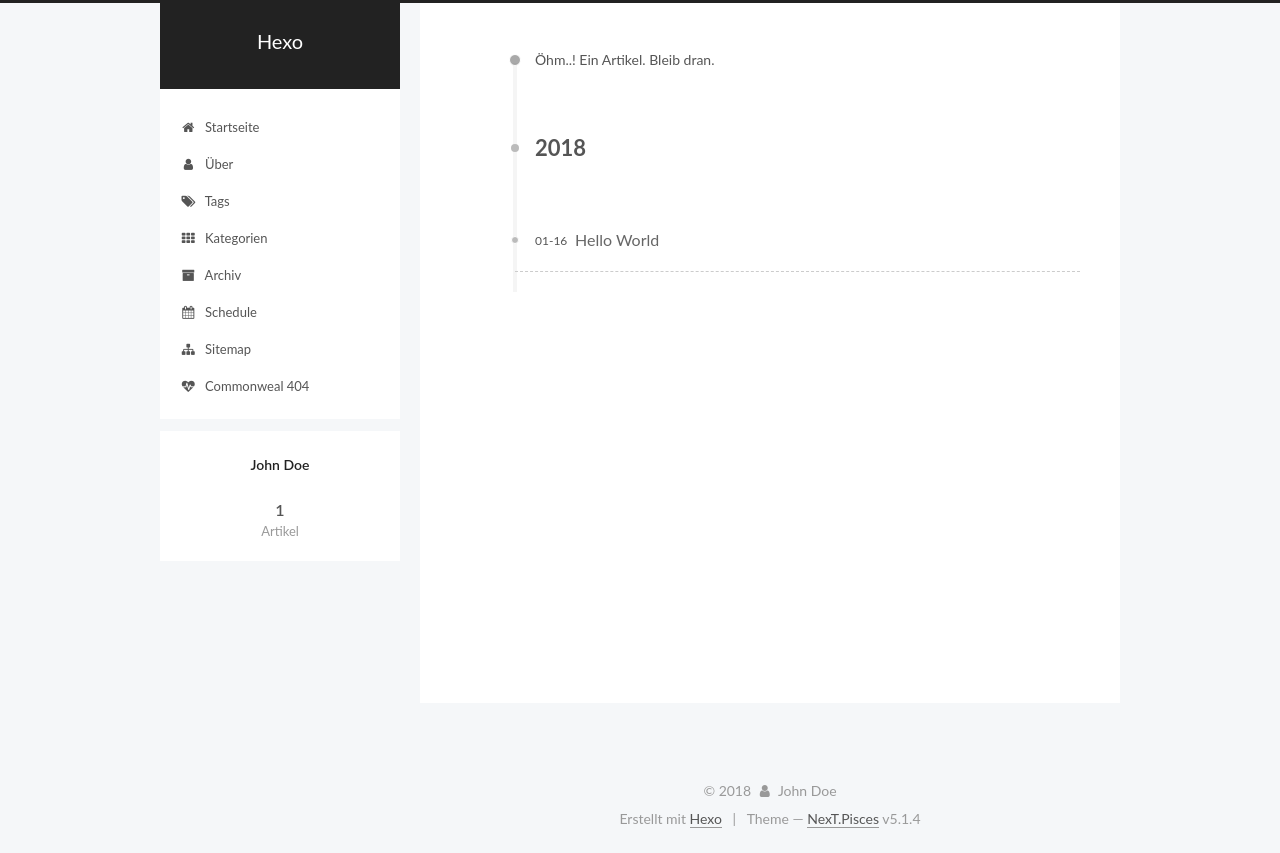
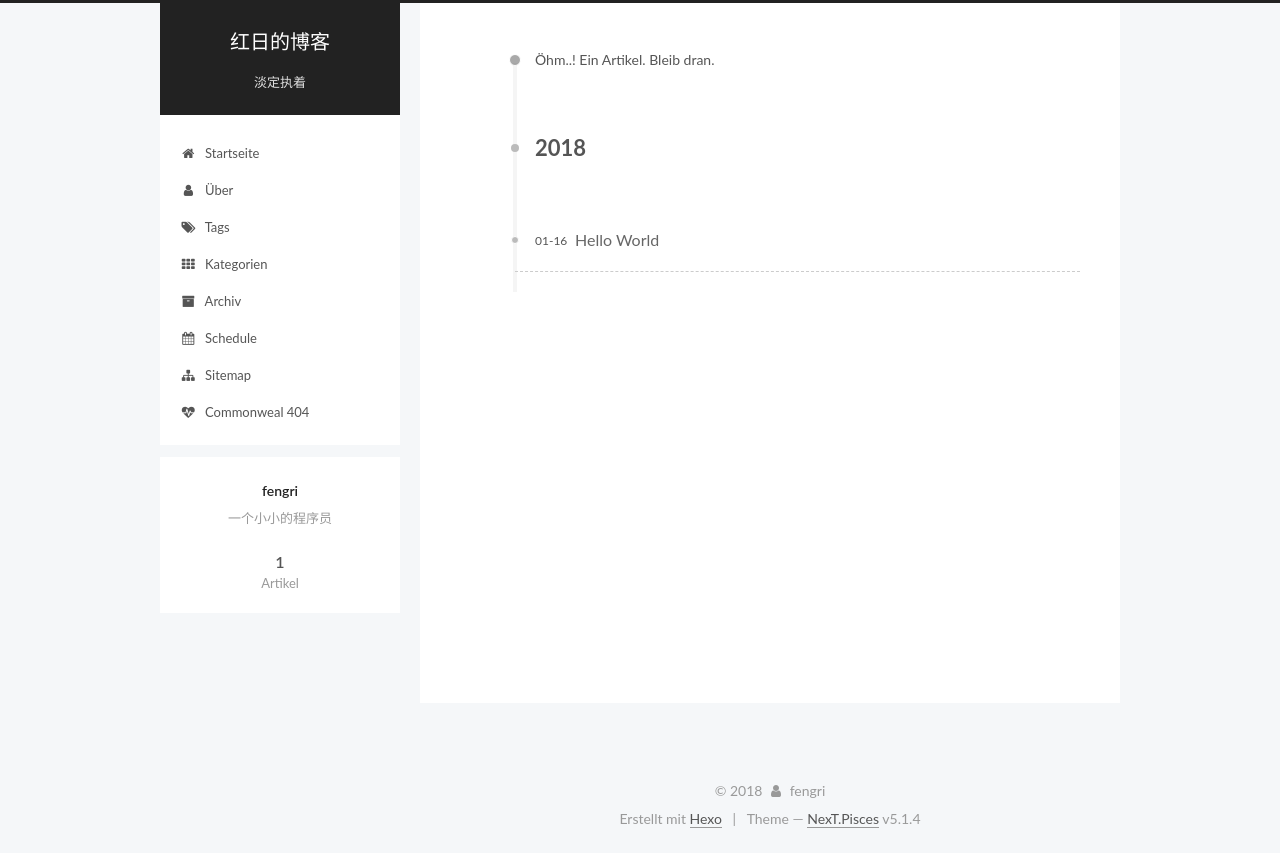
Before and after one commit to gitfengri/gitfengri.github.io, a plain HTML site: page archives/index.html in a window 1280 px wide. Drawn offline with Linux system fonts and the light colour scheme.

Commit message:
Site updated: 2018-01-16 10:23:52

```diff
--- a/archives/index.html
+++ b/archives/index.html
@@ -5,7 +5,7 @@
 
 
 
-<html class="theme-next pisces use-motion" lang="">
+<html class="theme-next pisces use-motion" lang="zh-CN">
 <head>
   <meta charset="UTF-8"/>
 <meta http-equiv="X-UA-Compatible" content="IE=edge" />
@@ -79,12 +79,16 @@
 
 
 
+<meta name="description" content="一个小小的程序员">
 <meta property="og:type" content="website">
-<meta property="og:title" content="Hexo">
+<meta property="og:title" content="红日的博客">
 <meta property="og:url" content="http://yoursite.com/archives/index.html">
-<meta property="og:site_name" content="Hexo">
+<meta property="og:site_name" content="红日的博客">
+<meta property="og:description" content="一个小小的程序员">
+<meta property="og:locale" content="zh-CN">
 <meta name="twitter:card" content="summary">
-<meta name="twitter:title" content="Hexo">
+<meta name="twitter:title" content="红日的博客">
+<meta name="twitter:description" content="一个小小的程序员">
 
 
 
@@ -120,7 +124,7 @@
 
 
 
-  <title>Archiv | Hexo</title>
+  <title>Archiv | 红日的博客</title>
 
 
 
@@ -132,7 +136,7 @@
 
 </head>
 
-<body itemscope itemtype="http://schema.org/WebPage" lang="">
+<body itemscope itemtype="http://schema.org/WebPage" lang="zh-CN">
 
 
 
@@ -150,12 +154,12 @@
     <div class="custom-logo-site-title">
       <a href="/"  class="brand" rel="start">
         <span class="logo-line-before"><i></i></span>
-        <span class="site-title">Hexo</span>
+        <span class="site-title">红日的博客</span>
         <span class="logo-line-after"><i></i></span>
       </a>
     </div>
 
-        <p class="site-subtitle"></p>
+        <p class="site-subtitle">淡定执着</p>
 
   </div>
 
@@ -373,8 +377,8 @@
         <div class="site-overview">
           <div class="site-author motion-element" itemprop="author" itemscope itemtype="http://schema.org/Person">
 
-              <p class="site-author-name" itemprop="name">John Doe</p>
-              <p class="site-description motion-element" itemprop="description"></p>
+              <p class="site-author-name" itemprop="name">fengri</p>
+              <p class="site-description motion-element" itemprop="description">一个小小的程序员</p>
           </div>
 
           <nav class="site-state motion-element">
@@ -429,7 +433,7 @@
   <span class="with-love">
     <i class="fa fa-user"></i>
   </span>
-  <span class="author" itemprop="copyrightHolder">John Doe</span>
+  <span class="author" itemprop="copyrightHolder">fengri</span>
 
 
 </div>
--- a/css/main.css
+++ b/css/main.css
@@ -1823,7 +1823,7 @@ pre .javascript .function {
   width: 4px;
   height: 4px;
   border-radius: 50%;
-  background: #5cfeff;
+  background: #deffc3;
 }
 .links-of-blogroll {
   font-size: 13px;
```
Also changed, not shown: 2018/01/16/hello-world/index.html (+12 -11 lines), archives/2018/01/index.html (+15 -11 lines), archives/2018/index.html (+15 -11 lines), index.html (+17 -13 lines).
